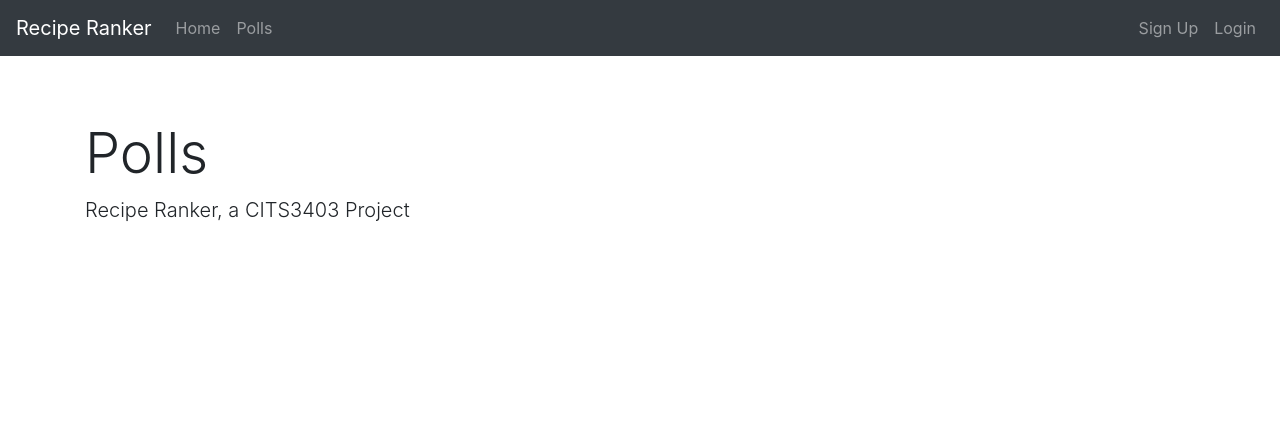
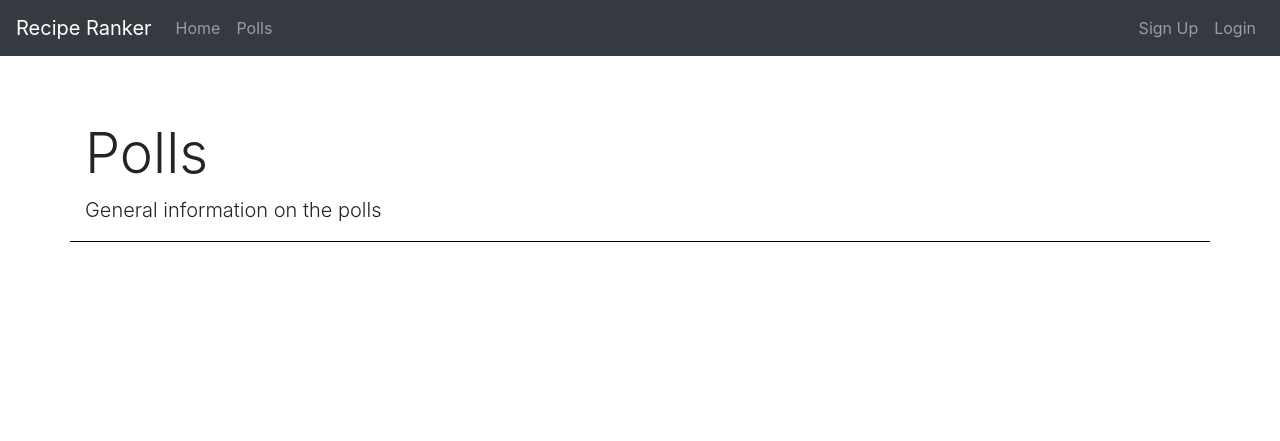
Before and after one commit to ThomasJamesCrawford/cits3403-recipe-ranker, a Flask app: page /general_polls in a window 1280 px wide. Shown: the top 441 px of the page. Run offline with Flask 2, Linux system fonts and the light colour scheme; data that the repository does not hold is empty; some libraries are stand-ins or nearby versions.

Commit message:
description for all routes (to show in the header)

```diff
--- a/app/routes.py
+++ b/app/routes.py
@@ -38,7 +38,7 @@ def login():
             next_page = url_for('index')
         return redirect(next_page)
 
-    return render_template('login.html', title='Sign In', form=form)
+    return render_template('login.html', title='Sign In', description='Enter your details to login', legend='Login Form', form=form)
 
 
 # logout
@@ -65,20 +65,20 @@ def register():
         db.session.commit()  # commits all the changes in the database
         flash('Congratulations, you are now a registered user!', 'success')
         return redirect(url_for('login'))
-    return render_template('user_form.html', title='Register', legend='Registration Form', form=form)
+    return render_template('user_form.html', title='Register', description='Fill the form to create an Account', legend='Registration Form', form=form)
 
 
 # renders all polls for standard users, login required
 @app.route('/polls')
 @login_required
 def polls():
-    return render_template('polls.html', title='Polls', polls=Poll, votes=Vote)
+    return render_template('polls.html', title='Polls', description='Information on the polls', polls=Poll, votes=Vote)
 
 
 # renders all polls for non logged in
 @app.route('/general_polls')
 def general_polls():
-    return render_template('general_polls.html', title='Polls', polls=Poll)
+    return render_template('general_polls.html', description='General information on the polls', title='Polls', polls=Poll)
 
 
 # admin page to manage users
@@ -104,7 +104,7 @@ def add_user():
             db.session.commit()
             flash('The user is added', 'success')
             return redirect(url_for('add_user'))
-        return render_template('user_form.html', title='Add User', legend='Add a User', form=form)
+        return render_template('user_form.html', title='Add User', description='Fill in the details of the user', legend='Add a User', form=form)
     else:
         abort(403)
 
@@ -115,7 +115,7 @@ def add_user():
 def user(user_id):
     if current_user.is_admin and current_user.id != user_id:
         user = User.query.get_or_404(user_id)
-        return render_template('user.html', title=user.username + ' - User', user=user, polls=Poll, recipes=Recipe)
+        return render_template('user.html', title=user.username + ' - User', description='Information about this user', user=user, polls=Poll, recipes=Recipe)
     elif current_user.id == user_id:
         return render_template('user.html', title='My Account', description='Welcome ' + current_user.username, user=current_user, polls=Poll, recipes=Recipe, votes=Vote)
     else:
@@ -142,7 +142,7 @@ def update_user(user_id):
             form.username.data = user.username
             form.email.data = user.email
 
-        return render_template('user_form.html', title='Update My Account', form=form)
+        return render_template('user_form.html', title='Update My Account', description='Fill in the details to be changed', form=form)
     else:
         abort(403)
 
@@ -208,7 +208,7 @@ def add_poll():
             flash('The poll is added', 'success')
             return redirect(url_for('add_poll'))
 
-        return render_template('poll_form.html', title='Create Poll', legend='Create a Poll', form=form)
+        return render_template('poll_form.html', title='Create Poll', description='Fill in the details of the poll', legend='Create a Poll', form=form)
     else:
         abort(403)
 
@@ -236,7 +236,7 @@ def add_recipe():
             flash('The recipe has been added', 'success')
             return redirect(url_for('add_recipe'))
 
-        return render_template('recipe_form.html', title='Add Recipe', legend='Add a Recipe', form=form)
+        return render_template('recipe_form.html', title='Add Recipe', description='Fill in the details of the recipe', legend='Add a Recipe', form=form)
     else:
         abort(403)
 
@@ -264,7 +264,7 @@ def delete_vote(vote_id):
 def poll(poll_id):
     if current_user.is_admin:
         poll = Poll.query.get_or_404(poll_id)  # gives 404 if not found
-        return render_template('poll.html', title=poll.name + ' - Poll', users=User, poll=poll)
+        return render_template('poll.html', title=poll.name + ' - Poll', description='Information about this poll', users=User, poll=poll)
     else:
         abort(403)
 
@@ -274,7 +274,7 @@ def poll(poll_id):
 def poll_result(poll_id):
     if current_user.is_authenticated:
         poll = Poll.query.get_or_404(poll_id)  # gives 404 if not found
-        return render_template('poll_result.html', title=poll.name, poll=poll, votes=Vote)
+        return render_template('poll_result.html', title=poll.name + ' - Results', description='The information about the results of this poll', poll=poll, votes=Vote)
     else:
         abort(403)
 
@@ -336,7 +336,7 @@ def update_poll(poll_id):
 
             # TODO existing recipes show up
 
-        return render_template('poll_form.html', title='Update - ' + poll.name + ' - Poll', legend='Update - ' + poll.name + ' - Poll', form=form)
+        return render_template('poll_form.html', title='Update - ' + poll.name + ' - Poll', description='Fill in the details to be changed', legend='Update - ' + poll.name + ' - Poll', form=form)
     else:
         abort(403)
 
@@ -366,7 +366,7 @@ def delete_poll(poll_id):
 def recipe(recipe_id):
     if current_user.is_admin:
         recipe = Recipe.query.get_or_404(recipe_id)
-        return render_template('recipe.html', title=recipe.name + ' - Recipe', users=User, polls=Poll, recipe=recipe, votes=Vote)
+        return render_template('recipe.html', title=recipe.name + ' - Recipe', description='Information about this recipe', users=User, polls=Poll, recipe=recipe, votes=Vote)
     else:
         abort(403)
 
@@ -394,7 +394,7 @@ def update_recipe(recipe_id):
             form.description.data = recipe.description
             form.poll.data = recipe.poll.id
 
-        return render_template('recipe_form.html', title='Update - ' + recipe.name + ' - Recipe', legend='Update - ' + recipe.name + ' - Recipe', form=form)
+        return render_template('recipe_form.html', title='Update - ' + recipe.name + ' - Recipe', description='Fill in the details to be changed', legend='Update - ' + recipe.name + ' - Recipe', form=form)
     else:
         abort(403)
 
--- a/app/static/css/style.css
+++ b/app/static/css/style.css
@@ -13,6 +13,9 @@ main.container {
 main > header {
     margin-top: 2rem;
     margin-bottom: 2rem;
+    border-bottom-color: #000;
+    border-bottom-style: solid;
+    border-bottom-width: 0.1rem;
 }
 
 section > header {
```
